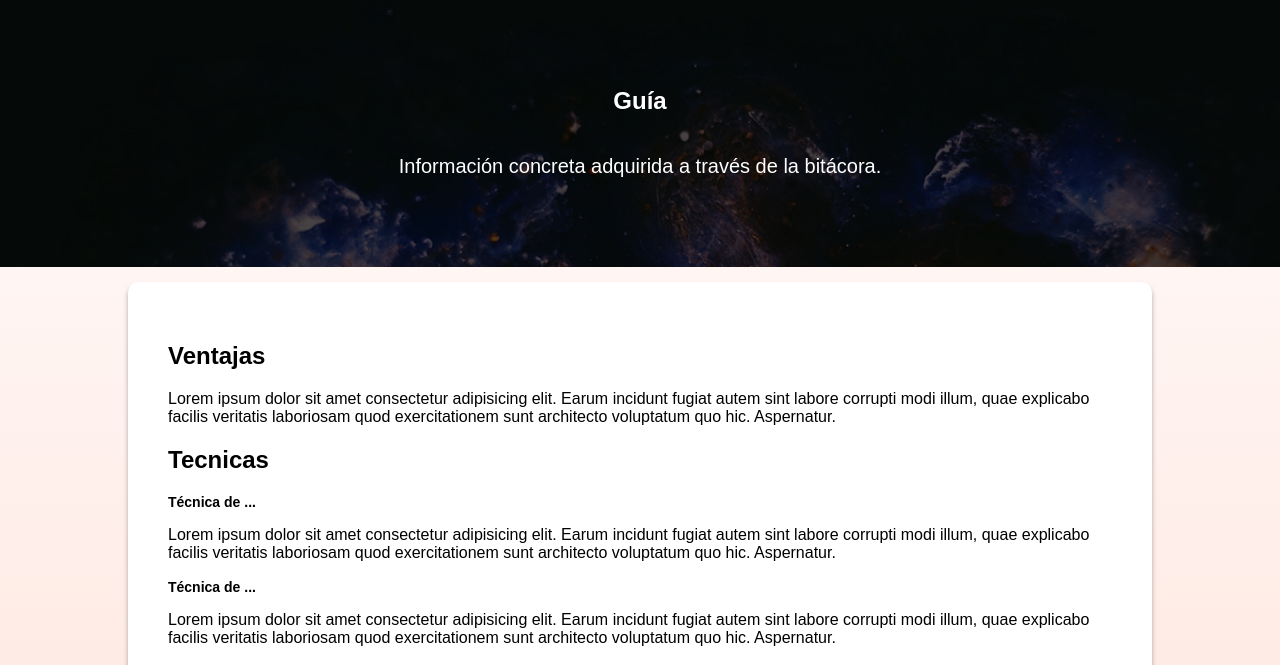
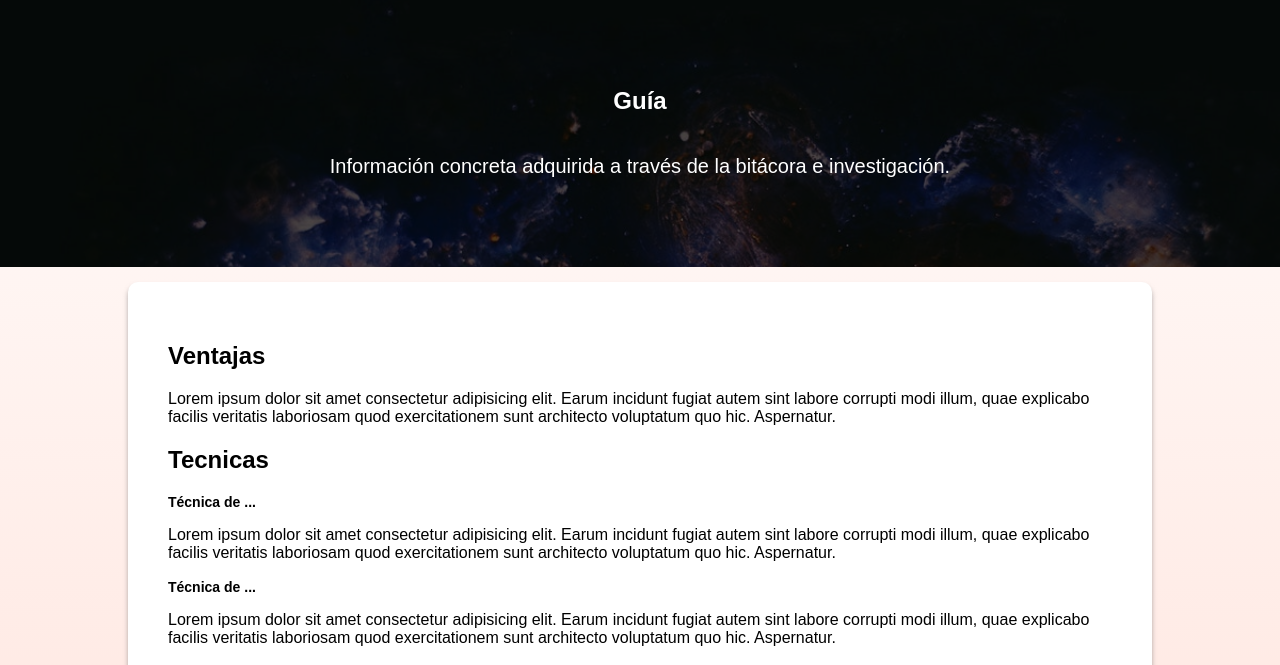
Before and after one commit to JeanCarlosSC/dlomhaq, a plain HTML site: page html/guia.html in a window 1280 px wide. Shown: the part 111-776 px from the top of the page. Drawn offline with Linux system fonts and the light colour scheme.

Commit message:
bug fixed

```diff
--- a/html/guia.html
+++ b/html/guia.html
@@ -29,7 +29,7 @@
     <section class="hero hero__guia">
         <div class="contenido-hero">
             <h2>Guía</h2>
-            <p>Información concreta adquirida a través de la bitácora.</p>
+            <p>Información concreta adquirida a través de la bitácora e investigación.</p>
         </div>
     </section>
 
```
